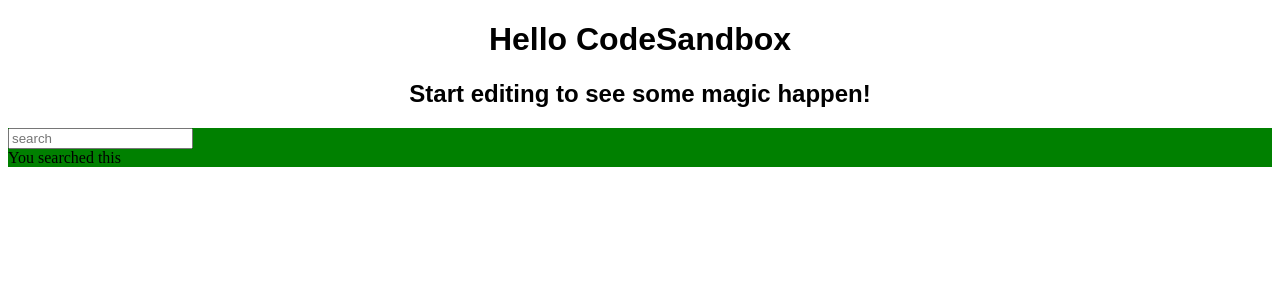
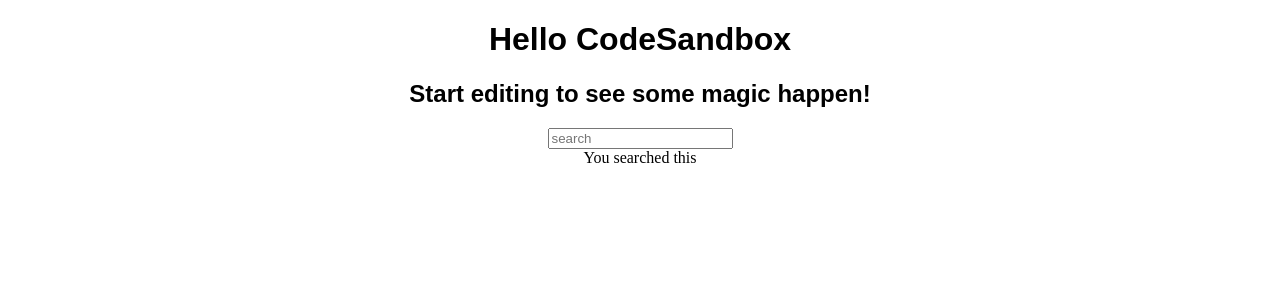
Before and after one commit to rahucode12/react-magic, a React (Create React App) app: page / in a window 1280 px wide. Shown: the top 300 px of the page. Built offline with nearby package versions, Linux system fonts and the light colour scheme.

Commit message:
Update 3 files

```diff
--- a/package.json
+++ b/package.json
@@ -9,6 +9,7 @@
   "main": "src/index.js",
   "dependencies": {
     "lodash": "4.17.21",
+    "qrcode.react": "^3.1.0",
     "react": "18.2.0",
     "react-dom": "18.2.0",
     "react-redux": "8.0.4",
--- a/src/styles.css
+++ b/src/styles.css
@@ -4,5 +4,5 @@
 }
 
 .Center {
-  background-color: green;
+  text-align: center;
 }
```
Also changed, not shown: 1 other file (tests, documents, lock files or other folders).
